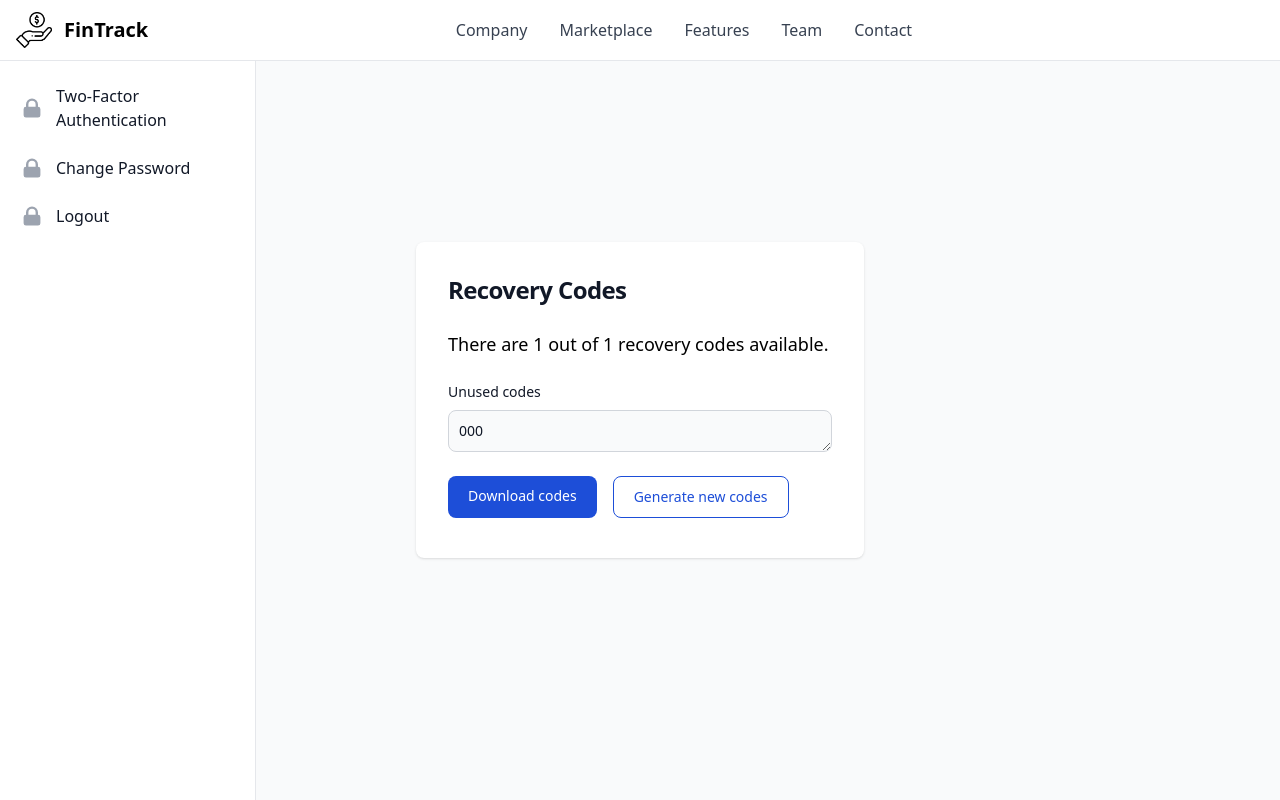
After one commit to earthcomfy/django_finance, a Django app: template templates/mfa/recovery_codes/index.html in a window 1280 px wide. The commit adds this page. Run offline with Django 5.2, Linux system fonts and the light colour scheme; the template is opened without the code that fills it: most values are stand-ins (such as "Sample title", 1, 10 or a date in 2020); parts of the project's set-up code (start-up, migrations or seed data) failed here and were passed over; some libraries are stand-ins or nearby versions.

Commit message:
feat: add view recovery codes component

```diff
--- a/templates/account/base_reauthenticate.html
+++ b/templates/account/base_reauthenticate.html
@@ -4,6 +4,7 @@
     Confirm Access
 {% endblock title %}
 {% block content %}
+    {% include "layouts/_sidebar.html" %}
     <section class="bg-gray-50 dark:bg-gray-900">
         <div class="flex flex-col items-center justify-center px-6 py-8 mx-auto md:h-screen lg:py-0">
             <div class="w-full bg-white rounded-lg shadow dark:border md:mt-0 sm:max-w-md xl:p-0 dark:bg-gray-800 dark:border-gray-700">
--- /dev/null
+++ b/templates/mfa/recovery_codes/index.html
@@ -0,0 +1,45 @@
+{% extends "_base.html" %}
+{% load allauth %}
+{% block title %}
+    Recovery Codes
+{% endblock title %}
+{% load allauth %}
+{% block content %}
+    {% include "layouts/_sidebar.html" %}
+    <section class="bg-gray-50 dark:bg-gray-900">
+        <div class="flex flex-col items-center justify-center px-6 py-8 mx-auto md:h-screen lg:py-0">
+            <div class="w-full bg-white rounded-lg shadow dark:border md:mt-0 sm:max-w-md xl:p-0 dark:bg-gray-800 dark:border-gray-700">
+                <div class="p-6 space-y-4 md:space-y-6 sm:p-8">
+                    <h1 class="text-xl font-bold leading-tight tracking-tight text-gray-900 md:text-2xl dark:text-white">
+                        Recovery Codes
+                    </h1>
+                    <p class="text-lg mb-6">There are {{ unused_codes|length }} out of {{ total_count }} recovery codes available.</p>
+                    <div class="mb-6">
+                        <label for="recovery_codes"
+                               class="block mb-2 text-sm font-medium text-gray-900 dark:text-white">
+                            Unused codes
+                        </label>
+                        <textarea id="recovery_codes"
+                                  rows="{{ unused_codes|length }}"
+                                  readonly
+                                  class="block w-full text-sm p-2.5 text-gray-900 bg-gray-50 rounded-lg border border-gray-300 focus:ring-blue-500 focus:border-blue-500 dark:bg-gray-700 dark:border-gray-600 dark:placeholder-gray-400 dark:text-white dark:focus:ring-blue-500 dark:focus:border-blue-500">{% for code in unused_codes %}{{ code }}{% if not forloop.last %}&#10;{% endif %}{% endfor %}</textarea>
+                    </div>
+                    <div class="flex space-x-2">
+                        {% if unused_codes %}
+                            {% url 'mfa_download_recovery_codes' as download_url %}
+                            <a href="{{ download_url }}"
+                               class="text-white bg-blue-700 hover:bg-blue-800 focus:ring-4 focus:ring-blue-300 font-medium rounded-lg text-sm px-5 py-2.5 me-2 mb-2 dark:bg-blue-600 dark:hover:bg-blue-700 focus:outline-none dark:focus:ring-blue-800">
+                                Download codes
+                            </a>
+                        {% endif %}
+                        {% url 'mfa_generate_recovery_codes' as generate_url %}
+                        <a href="{{ generate_url }}"
+                           class="text-blue-700 hover:text-white border border-blue-700 hover:bg-blue-800 focus:ring-4 focus:outline-none focus:ring-blue-300 font-medium rounded-lg text-sm px-5 py-2.5 text-center me-2 mb-2 dark:border-blue-500 dark:text-blue-500 dark:hover:text-white dark:hover:bg-blue-500 dark:focus:ring-blue-800">
+                            Generate new codes
+                        </a>
+                    </div>
+                </div>
+            </div>
+        </div>
+    </section>
+{% endblock content %}
```
Also changed, not shown: templates/mfa/index.html (+16 -10 lines).
